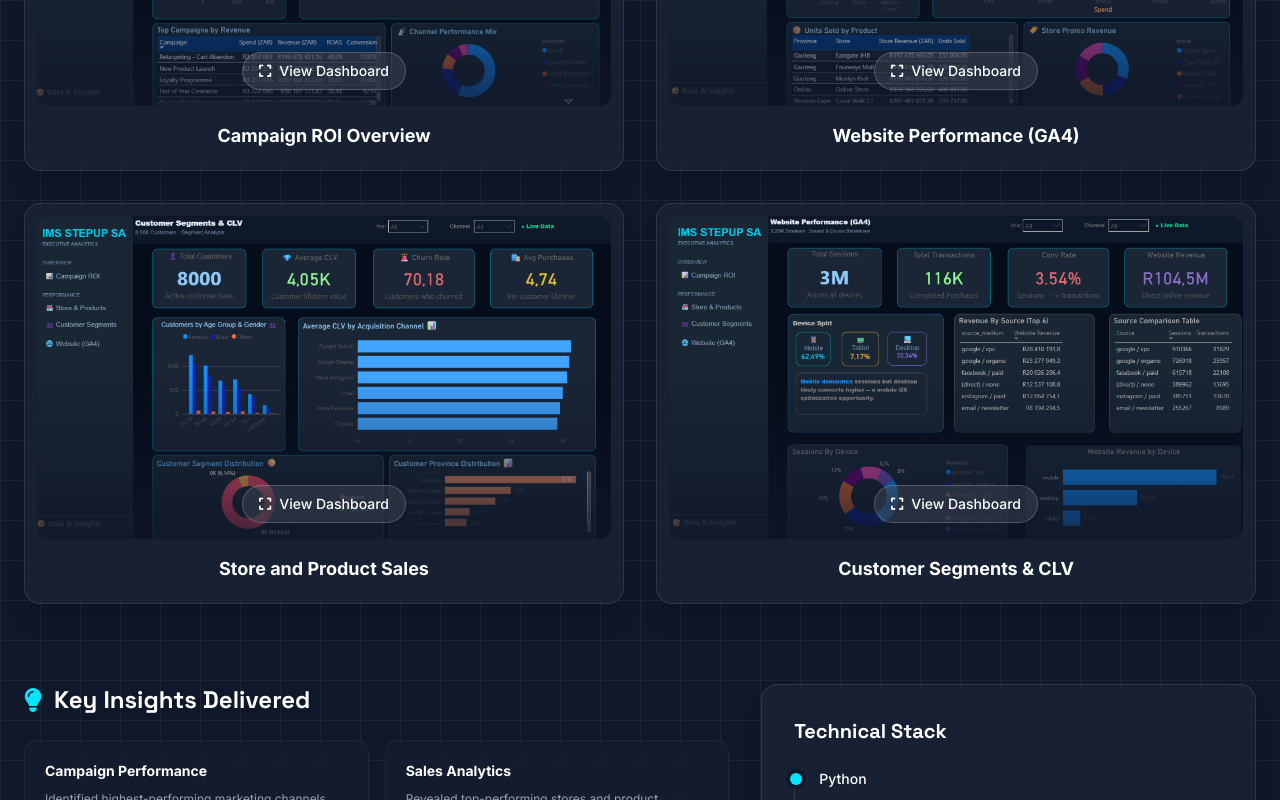
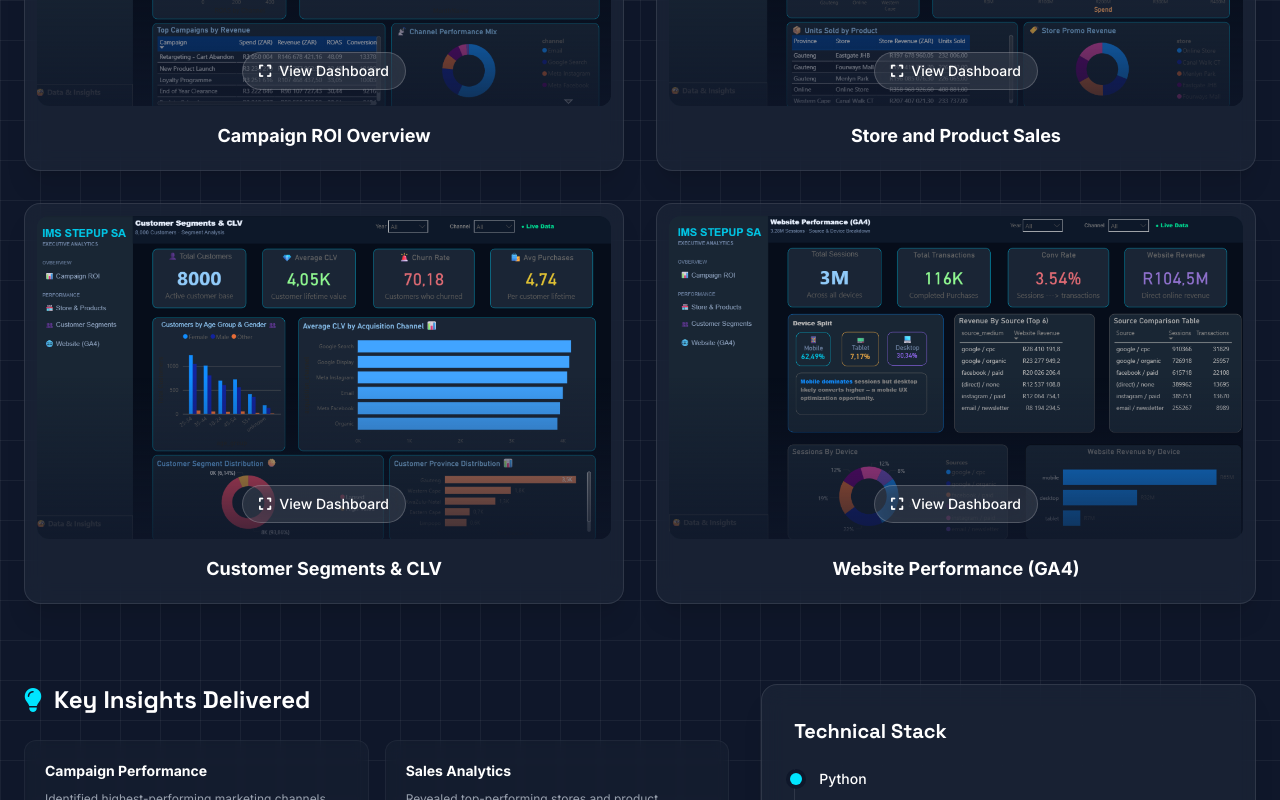
Before and after one commit to Toni8/Sihle_Kalolo_Portfolio, a website built with Vite: page index.html in a window 1280 px wide. Shown: the part 5440-6240 px from the top of the page. Built offline with nearby package versions, Linux system fonts and the light colour scheme.

Commit message:
fix: correct dashboard labels order + align DS header to same container as analytics header

```diff
--- a/index.html
+++ b/index.html
@@ -658,18 +658,7 @@
             <!-- Dashboard 2 -->
             <div class="glass-card p-3 rounded-2xl group hover:-translate-y-2 transition-all duration-500 hover:shadow-[0_15px_40px_rgba(0,0,0,0.4)] cursor-pointer dashboard-card-trigger">
               <div class="rounded-xl overflow-hidden mb-4 relative aspect-video bg-dark-surface">
-                <img src="/projects/stepup/dashboard4.png" onerror="this.src='https://via.placeholder.com/800x450/0f172a/ec4899?text=Website+Performance+(GA4)'" alt="Website Performance (GA4)" class="w-full h-full object-cover group-hover:scale-105 transition-transform duration-700">
-                <div class="absolute inset-0 bg-gradient-to-t from-dark-base/80 via-transparent to-transparent opacity-0 group-hover:opacity-100 transition-opacity duration-300 flex items-end justify-center pb-4">
-                  <span class="px-4 py-2 bg-white/10 backdrop-blur-md rounded-full text-white text-sm font-medium flex items-center gap-2 border border-white/20"><i class="fa-solid fa-expand"></i> View Dashboard</span>
-                </div>
-              </div>
-              <h5 class="text-white font-bold text-lg text-center pb-2">Website Performance (GA4)</h5>
-            </div>
-
-            <!-- Dashboard 3 -->
-            <div class="glass-card p-3 rounded-2xl group hover:-translate-y-2 transition-all duration-500 hover:shadow-[0_15px_40px_rgba(0,0,0,0.4)] cursor-pointer dashboard-card-trigger">
-              <div class="rounded-xl overflow-hidden mb-4 relative aspect-video bg-dark-surface">
-                <img src="/projects/stepup/dashboard2.png" onerror="this.src='https://via.placeholder.com/800x450/0f172a/3b82f6?text=Store+and+Product+Sales'" alt="Store and Product Sales" class="w-full h-full object-cover group-hover:scale-105 transition-transform duration-700">
+                <img src="/projects/stepup/dashboard4.png" onerror="this.src='https://via.placeholder.com/800x450/0f172a/ec4899?text=Store+and+Product+Sales'" alt="Store and Product Sales" class="w-full h-full object-cover group-hover:scale-105 transition-transform duration-700">
                 <div class="absolute inset-0 bg-gradient-to-t from-dark-base/80 via-transparent to-transparent opacity-0 group-hover:opacity-100 transition-opacity duration-300 flex items-end justify-center pb-4">
                   <span class="px-4 py-2 bg-white/10 backdrop-blur-md rounded-full text-white text-sm font-medium flex items-center gap-2 border border-white/20"><i class="fa-solid fa-expand"></i> View Dashboard</span>
                 </div>
@@ -677,15 +666,26 @@
               <h5 class="text-white font-bold text-lg text-center pb-2">Store and Product Sales</h5>
             </div>
 
-            <!-- Dashboard 4 -->
+            <!-- Dashboard 3 -->
             <div class="glass-card p-3 rounded-2xl group hover:-translate-y-2 transition-all duration-500 hover:shadow-[0_15px_40px_rgba(0,0,0,0.4)] cursor-pointer dashboard-card-trigger">
               <div class="rounded-xl overflow-hidden mb-4 relative aspect-video bg-dark-surface">
-                <img src="/projects/stepup/dashboard3.png" onerror="this.src='https://via.placeholder.com/800x450/0f172a/10b981?text=Customer+Segments+%26+CLV'" alt="Customer Segments & CLV" class="w-full h-full object-cover group-hover:scale-105 transition-transform duration-700">
+                <img src="/projects/stepup/dashboard2.png" onerror="this.src='https://via.placeholder.com/800x450/0f172a/3b82f6?text=Customer+Segments+%26+CLV'" alt="Customer Segments & CLV" class="w-full h-full object-cover group-hover:scale-105 transition-transform duration-700">
                 <div class="absolute inset-0 bg-gradient-to-t from-dark-base/80 via-transparent to-transparent opacity-0 group-hover:opacity-100 transition-opacity duration-300 flex items-end justify-center pb-4">
                   <span class="px-4 py-2 bg-white/10 backdrop-blur-md rounded-full text-white text-sm font-medium flex items-center gap-2 border border-white/20"><i class="fa-solid fa-expand"></i> View Dashboard</span>
                 </div>
               </div>
               <h5 class="text-white font-bold text-lg text-center pb-2">Customer Segments & CLV</h5>
+            </div>
+
+            <!-- Dashboard 4 -->
+            <div class="glass-card p-3 rounded-2xl group hover:-translate-y-2 transition-all duration-500 hover:shadow-[0_15px_40px_rgba(0,0,0,0.4)] cursor-pointer dashboard-card-trigger">
+              <div class="rounded-xl overflow-hidden mb-4 relative aspect-video bg-dark-surface">
+                <img src="/projects/stepup/dashboard3.png" onerror="this.src='https://via.placeholder.com/800x450/0f172a/10b981?text=Website+Performance+(GA4)'" alt="Website Performance (GA4)" class="w-full h-full object-cover group-hover:scale-105 transition-transform duration-700">
+                <div class="absolute inset-0 bg-gradient-to-t from-dark-base/80 via-transparent to-transparent opacity-0 group-hover:opacity-100 transition-opacity duration-300 flex items-end justify-center pb-4">
+                  <span class="px-4 py-2 bg-white/10 backdrop-blur-md rounded-full text-white text-sm font-medium flex items-center gap-2 border border-white/20"><i class="fa-solid fa-expand"></i> View Dashboard</span>
+                </div>
+              </div>
+              <h5 class="text-white font-bold text-lg text-center pb-2">Website Performance (GA4)</h5>
             </div>
           </div>
         </div>
@@ -823,7 +823,8 @@
       </div>
       </div>
 
-      <!-- DATA SCIENCE SECTION HEADER -->
+      <!-- DATA SCIENCE SECTION HEADER — inside the same max-w-7xl container -->
+      <div class="max-w-7xl mx-auto px-6 w-full">
         <div class="mb-16 mt-32">
           <h2 class="text-3xl md:text-5xl font-display font-bold text-white mb-4">
             Data Science & <span class="text-neon-teal">Machine Learning</span>
@@ -832,6 +833,7 @@
             Engineering predictive algorithms, deploying statistical models, and translating complex datasets into foresight.
           </p>
           <div class="w-24 h-1 bg-gradient-to-r from-neon-teal to-neon-blue rounded-full"></div>
+        </div>
       </div>
 
       <!-- ELITE SHOWCASE: Urban Air Quality Health Risk Predictor -->
```
Lines whose indentation alone changed are shown as unchanged.
